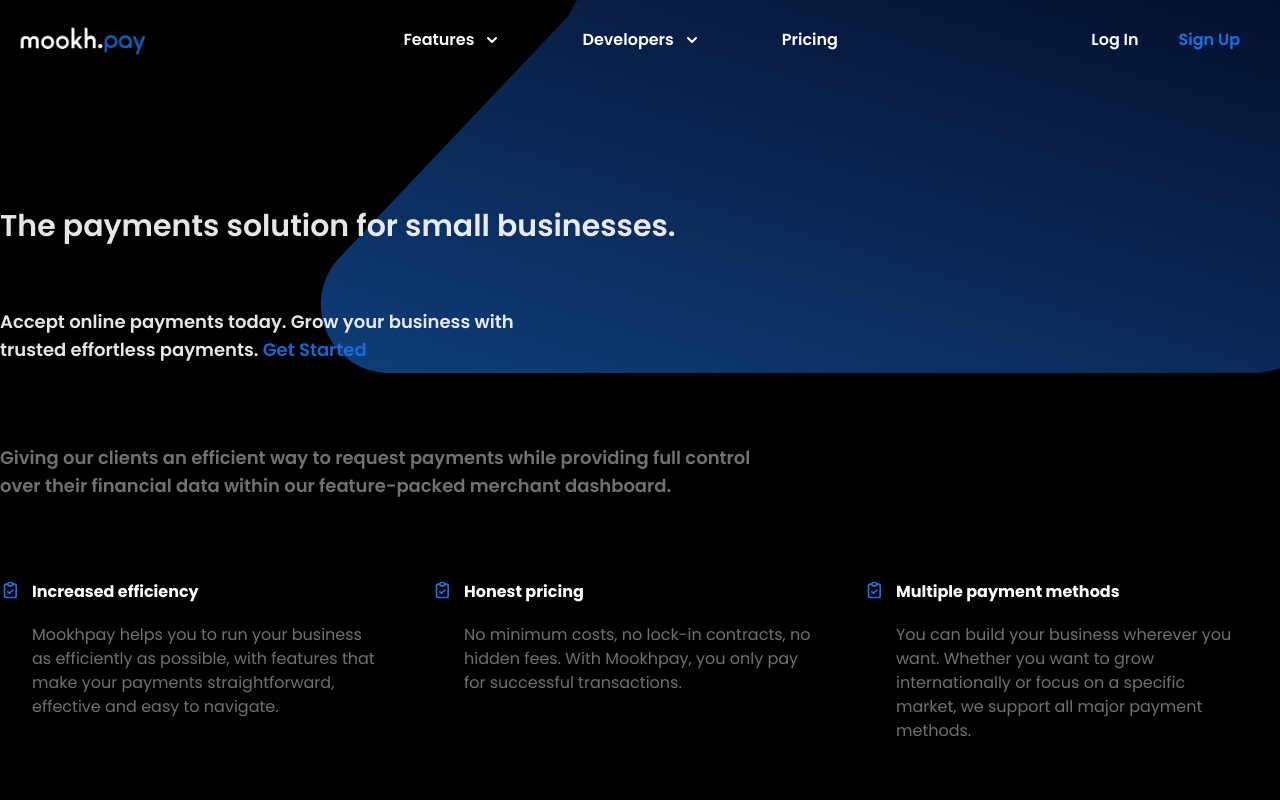
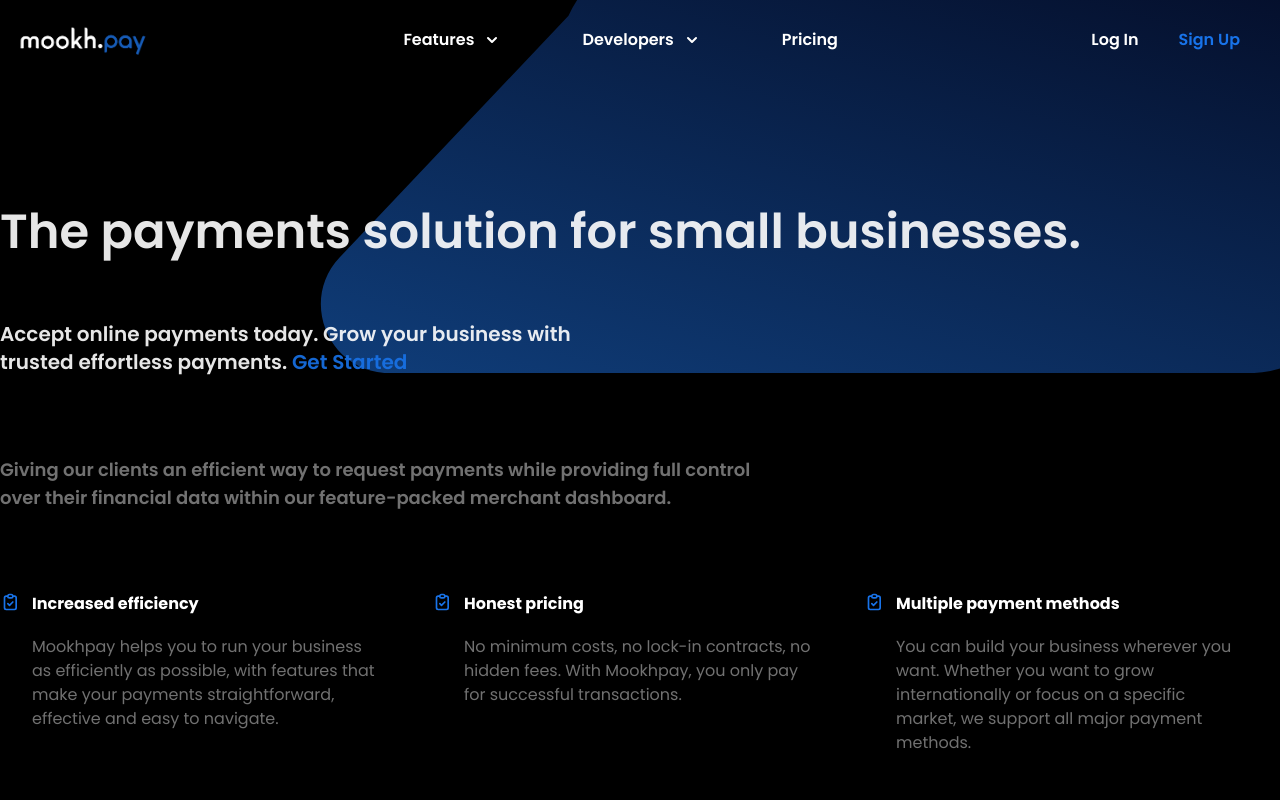
Before and after one commit to MOOKHAFRICA/mookhpay-landing, a Next.js app: page / in a window 1280 px wide. Shown: the top 800 px of the page. Built offline with nearby package versions, Linux system fonts and the light colour scheme.

Commit message:
updated hero section

```diff
--- a/components/hero.js
+++ b/components/hero.js
@@ -2,10 +2,10 @@
   return (
     <div className="container mx-auto">
       <div className="mx-8 lg:mx-0">
-        <h2 className="font-semibold text-3xl text-white opacity-90 mt-32">
+        <h2 className="font-semibold text-5xl text-white opacity-90 mt-32">
           The payments solution for small businesses.
         </h2>
-        <p className="font-semibold text-lg text-white opacity-90 mt-16">
+        <p className="font-semibold text-xl text-white opacity-90 mt-16">
           Accept online payments today. Grow your business with
           <br />
           trusted effortless payments.
```
